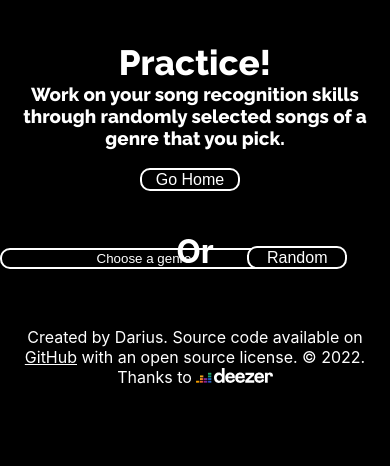
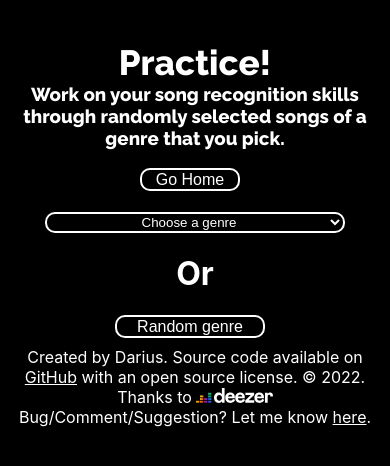
Before and after one commit to infinityideas/songle, a React (Create React App) app: page /practice in a window 390 px wide. Shown: the top 466 px of the page. Built offline with nearby package versions, Linux system fonts and the light colour scheme; no server answers.

Commit message:
Practice page and categories. Mod fav and footer

```diff
--- a/public/index.html
+++ b/public/index.html
@@ -5,6 +5,14 @@
     <link rel="icon" href="%PUBLIC_URL%/favicon.ico" />
     <meta name="viewport" content="width=device-width, initial-scale=1" />
     <meta name="theme-color" content="#000000" />
+    <script async src="https://www.googletagmanager.com/gtag/js?id=G-QWF87GCX3F"></script>
+    <script>
+      window.dataLayer = window.dataLayer || [];
+      function gtag(){dataLayer.push(arguments);}
+      gtag('js', new Date());
+
+      gtag('config', 'G-QWF87GCX3F');
+    </script>
     <meta
       name="description"
       content="Web site created using create-react-app"
--- a/src/Practice.tsx
+++ b/src/Practice.tsx
@@ -16,6 +16,7 @@ interface PracticeState {
 class Practice extends React.Component<{}, PracticeState> {
     private toReturn: any;
     private selectEl: JSX.Element;
+    private selectRef: any;
 
     constructor(props: any) {
         super(props);
@@ -25,9 +26,15 @@ class Practice extends React.Component<{}, PracticeState> {
         }
 
         this.generateOptions = this.generateOptions.bind(this);
+        this.selectgenre  = this.selectgenre.bind(this);
 
         this.toReturn = <div></div>;
+        this.selectRef = React.createRef();
         this.selectEl = <select className="PracticeSelect"></select>
+    }
+
+    selectgenre(e: any) {
+        console.log(playlistnames[this.selectRef.current.selectedIndex-1]);
     }
 
     generateOptions() {
@@ -39,7 +46,7 @@ class Practice extends React.Component<{}, PracticeState> {
             selectOptions.push(React.createElement("option", {key:"option"+(i+1)}, [playlistnames[i]]));
         }
 
-        this.selectEl = React.createElement("select", {className: "PracticeSelect"}, selectOptions);
+        this.selectEl = React.createElement("select", {className: "PracticeSelect", onChange: this.selectgenre, ref: this.selectRef}, selectOptions);
     }
 
     render() {
@@ -47,15 +54,15 @@ class Practice extends React.Component<{}, PracticeState> {
             this.generateOptions();
 
             this.toReturn = (
-                <div style={{width: "100%", margin: "auto", height: "100px", marginTop: "10px", color: "white"}}>
-                    <div style={{width: "45%", display: "inline-block", height: "100%"}}>
+                <div id="choiceHolder">
+                    <div className="holder1">
                         {this.selectEl}
                     </div>
-                    <div style={{width: "10%", display: "inline-block", height: "100%"}}>
+                    <div className="holder2">
                         <h1>Or</h1>
                     </div>
-                    <div style={{width: "45%", display: "inline-block", height: "100%"}}>
-                        <button className="NavButton"><p className="innerText">Random</p></button>
+                    <div className="holder3">
+                        <button className="NavButton" style={{width: "150px"}}><p className="innerText">Random genre</p></button>
                     </div>
                 </div>
             )
--- a/src/components/Footer.tsx
+++ b/src/components/Footer.tsx
@@ -2,7 +2,7 @@ import '../styles/Footer.css';
 import deezerlogo from '../assets/images/deezerlogo.svg';
 
 function Footer() {
-    const insideText = <p>Created by Darius. Source code available on <a href="https://github.com/infinityideas/randomsongle/">GitHub</a> with an open source license. <span dangerouslySetInnerHTML={{"__html": "&copy;"}} /> 2022. Thanks to <img src={deezerlogo} height="15px" /></p>;
+    const insideText = <p>Created by Darius. Source code available on <a href="https://github.com/infinityideas/randomsongle/">GitHub</a> with an open source license. <span dangerouslySetInnerHTML={{"__html": "&copy;"}} /> 2022. Thanks to <img src={deezerlogo} height="15px" /><br /> Bug/Comment/Suggestion? Let me know <a href="https://forms.gle/7dS5XuEpyo8jJfrA6">here</a>.</p>;
 
     return (
         <div>
--- a/src/scripts/PracticePlaylistDict.tsx
+++ b/src/scripts/PracticePlaylistDict.tsx
@@ -1,10 +1,16 @@
-export const playlistnames = ["2010s Pop", "80s Pop", "Hip Hop", "2000s Rap"];
+export const playlistnames = ["2010s Pop", "80s Pop", "Hip Hop", "2000s Rap", "Rock", "Dance/EDM", "Indie", "Jazz", "Blues", "Country"];
 
 const playlistdict: any = {
     tenspop: "8282573142",
     eightyspop: "8512471762",
     hiphop: "1677006641",
-    twothousandsrap: "4676818664"
+    twothousandsrap: "4676818664",
+    rock: "1306931615",
+    dance: "706093725",
+    indie: "735488796",
+    jazz: "1615514485",
+    blues: "1767932902",
+    country: "1130102843",
 }
 
 export default playlistdict;
--- a/src/styles/Practice.css
+++ b/src/styles/Practice.css
@@ -11,3 +11,62 @@
 .PracticeSelect:hover {
     background-color: blue;
 }
+
+#choiceHolder {
+    width: 100%;
+    margin: auto;
+    height: 100px;
+    margin-top: 10px;
+    color: white;
+}
+
+.holder1 {
+    width: 45%;
+    display: inline-block;
+    height: 100%;
+}
+
+.holder2 {
+    width: 10%;
+    display: inline-block;
+    height: 100%;
+}
+
+.holder3 {
+    width: 45%;
+    display: inline-block;
+    height: 100%;
+}
+
+@media (max-width: 900px) {
+    #choiceHolder {
+        width: 100%;
+        margin: auto;
+        height: 100px;
+        margin-top: 10px;
+        color: white;
+        text-align:center;
+        margin-bottom: 20px;
+    }
+
+    .holder1 {
+        width: 45%;
+        display: contents;
+        height: auto;
+        text-align:center;
+    }
+
+    .holder2 {
+        width: 10%;
+        display: contents;
+        height: auto;
+        text-align:center;
+    }
+
+    .holder3 {
+        width: 45%;
+        display: contents;
+        height: auto;
+        text-align:center;
+    }
+}
```
Also changed, not shown: 1 other file (tests, documents, lock files or other folders).
